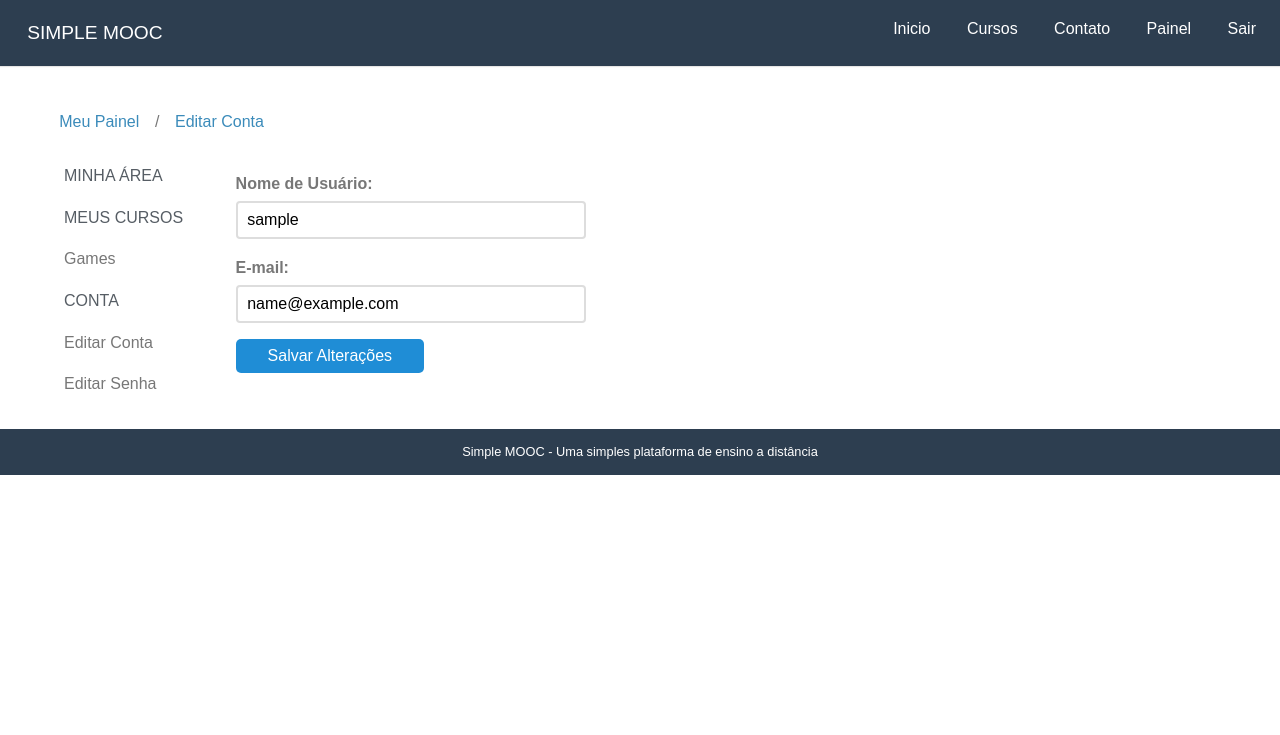
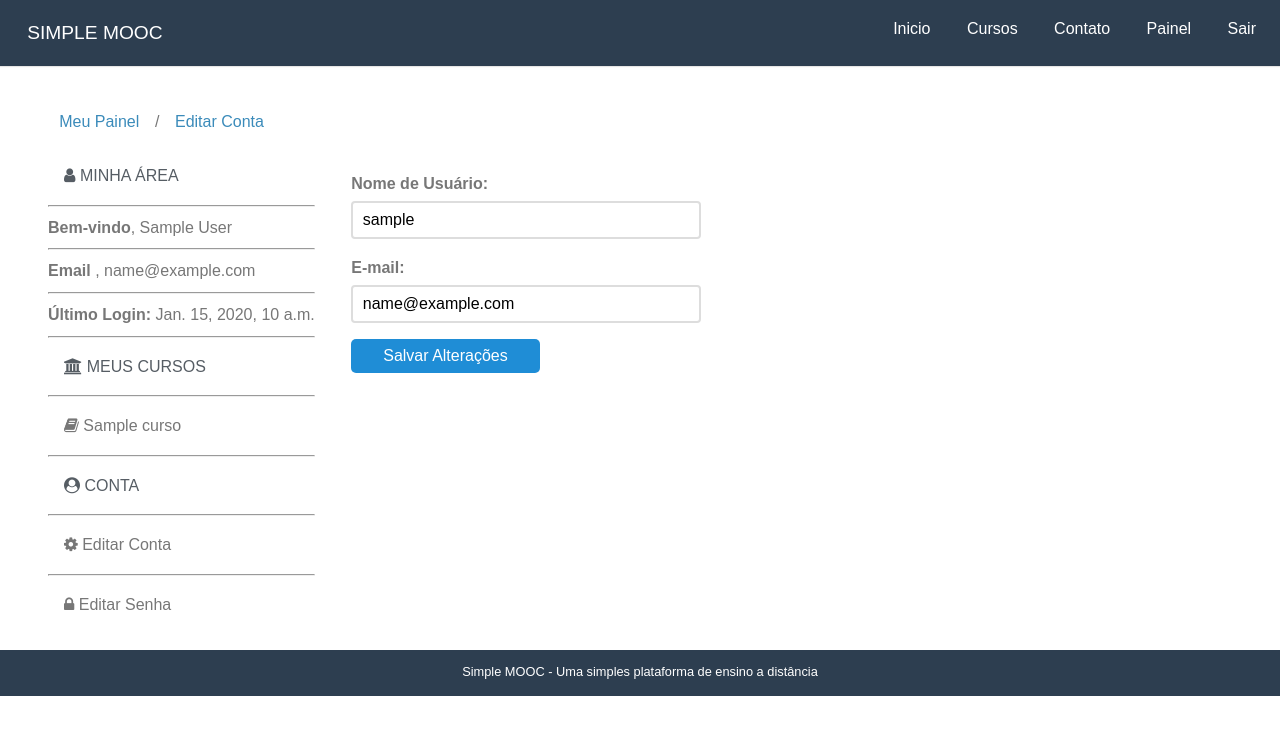
Before and after one commit to diegolisboadev/SimpleMooc, a Django app: page /conta/editar/ in a window 1280 px wide. Shown: the top 735 px of the page. Run offline with Django 3.2, Linux system fonts and the light colour scheme; a user stored in the database is signed in; tables that the repository leaves empty hold one stand-in row (values such as "Sample post"); some libraries are stand-ins or nearby versions.

Commit message:
Alteraçao de layout dashboard e criaçao de custom templatetags

```diff
--- a/simplemooc/contas/templates/contas/dashboard.html
+++ b/simplemooc/contas/templates/contas/dashboard.html
@@ -1,4 +1,6 @@
 {% extends "base.html" %}
+
+{% load cursos_tags %} {# Chamar as templatetags dos cursos #}
 
 {% block titulo %}Minha Área{% endblock titulo %}
 
@@ -13,33 +15,60 @@
             </ul>
         </div>
         <div class="pure-menu custom-restricted-width">
-            <span class="pure-menu-heading">Minha Área</span>
+            <span class="pure-menu-heading"> <i class="fa fa-user"></i> Minha Área</span>
+                <hr>
+                <ul class="pure-menu-list">
+                    <li class="pure-menu-item"><strong>Bem-vindo</strong>, {{ user|title }}</li>
+                    <hr>
+                    <li class="pure-menu-item"><strong>Email </strong>, {{ user.email }}</li>
+                    <hr>
+                    <li class="pure-menu-item"><strong>Último Login:</strong> {{ user.last_login }}</li>
+                    <hr>
+                </ul>
+            <span class="pure-menu-heading"> <i class="fa fa-university"></i> Meus Cursos</span>
+            <hr>
             <ul class="pure-menu-list">
-                <li class="pure-menu-heading">Meus Cursos</li>
+                {% my_cursos user %}
+                <!-- {# {% load_my_cursos user as inscricoes %} #}
+                {# {% for inscricao in inscricoes %}
+                    <li class="pure-menu-item">
+                        <a href="#" class="pure-menu-link">{{ inscricao.curso }}</a>
+                    </li>
+                {% empty %}
+                    <li>Você não está inscrito em nenhum Curso!</li>
+                {% endfor %} #} -->
+                <li class="pure-menu-heading"><i class="fa fa-user-circle"></i> Conta</li>
+                <hr>
                 <li class="pure-menu-item">
-                    <a href="#" class="pure-menu-link">Games</a>
+                   <a href="{% url 'contas:editar' %}" class="pure-menu-link"> <i class="fa fa-cog"></i>  Editar Conta</a>
                 </li>
-                <li class="pure-menu-heading">Conta</li>
+                <hr>
                 <li class="pure-menu-item">
-                    <a href="{% url 'contas:editar' %}" class="pure-menu-link">Editar Conta</a>
-                </li>
-                <li class="pure-menu-item">
-                    <a href="{% url 'contas:editar_senha' %}" class="pure-menu-link">Editar Senha</a>
+                    <a href="{% url 'contas:editar_senha' %}" class="pure-menu-link"><i class="fa fa-lock"></i>  Editar Senha</a>
                 </li>
             </ul>
         </div>
         <div class="pure-u-2-3">
             <div class="inner">
                 {% block dashboard_content %}
-                    <strong>Bem-vindo</strong>, {{ user|title }}
-                    <br>
-                    <strong>Email </strong>, {{ user.email }}
-                    <br>
-                    <strong>Último Login: {{ user.last_login }}</strong>
+                    <h2>Meus Cursos</h2>
+                    {% for inscricao in inscricoes %}
+                        <div class="well">
+                            <h3>{{ inscricao.curso }} {{ inscricao.curso.data_inicio|date:'d/m/Y'|default:'Sem data' }}</h3>
+                            <p>{{ inscricao.curso.descricao|linebreaks }}</p>
+                            <div class="pure-controls">
+                                <a href="#" class="pure-button pure-button-primary">Acessar</a>
+                                <a href="#" class="pure-button button-error">Cancelar</a>
+                            </div>
+                        </div>
+                    {% empty %}
+                        <aside class="pure-u-1">
+                            <p>Nenhum curso inscrito!</p>
+                        </aside>
+                    {% endfor %}
                 {% endblock dashboard_content %}
             </div>
         </div>
     </div>
 
-
 {% endblock conteudo %}
--- a/simplemooc/contas/views.py
+++ b/simplemooc/contas/views.py
@@ -8,6 +8,7 @@ from django.contrib.auth.decorators import login_required
 from django.contrib import messages
 
 from core.utils import generate_hash_key
+from cursos.models import Inscricao
 
 from .forms import RegisterForm, EditAccountForm, PasswordChangeForm, PasswordResetForm
 from .models import PasswordReset
@@ -56,7 +57,7 @@ def password_reset_confirm(request, key):
 
 @login_required
 def dashboard(request):
-    return render(request, 'contas/dashboard.html')
+    return render(request, 'contas/dashboard.html', {'inscricoes': Inscricao.objects.filter(user=request.user)})
 
 @login_required
 def editar(request):
--- a/simplemooc/core/templates/base.html
+++ b/simplemooc/core/templates/base.html
@@ -9,6 +9,7 @@
     <link rel="shortcut icon" href="{% static 'images/coursera-icon.jpg' %}">
     <link rel="stylesheet" href="https://unpkg.com/purecss@2.0.5/build/pure-min.css">
     <link rel="stylesheet" href="https://unpkg.com/purecss@2.0.5/build/grids-responsive-min.css" />
+    <link href="https://maxcdn.bootstrapcdn.com/font-awesome/4.7.0/css/font-awesome.min.css" rel="stylesheet">
     <link rel="stylesheet" href="{% static 'css/styles.min.css' %}" />
 </head>
 <body>
--- /dev/null
+++ b/simplemooc/cursos/templates/templatetags/my_cursos.html
@@ -0,0 +1,9 @@
+{% for inscricao in inscricoes %}
+    <li class="pure-menu-item">
+        <a href="#" class="pure-menu-link"><i class="fa fa-book"></i> {{ inscricao.curso }}</a>
+    </li>
+    <hr>
+{% empty %}
+    <li>Você não está inscrito em nenhum Curso!</li>
+    <hr>
+{% endfor %}
--- /dev/null
+++ b/simplemooc/cursos/templatetags/cursos_tags.py
@@ -0,0 +1,17 @@
+
+# Criando Template Tags
+
+from django.template.library import Library
+
+from cursos.models import Inscricao
+
+register = Library()
+
+@register.inclusion_tag('templatetags/my_cursos.html') # Transformar uma função em uma tag a ser usada pelo django/jinja (INcluindo HTML)
+def my_cursos(user):
+    inscricoes = Inscricao.objects.filter(user=user)
+    return {'inscricoes': inscricoes}
+
+@register.simple_tag
+def load_my_cursos(user):
+    return Inscricao.objects.filter(user=user)
```
Also changed, not shown: simplemooc/cursos/templatetags/__init__.py (added).
